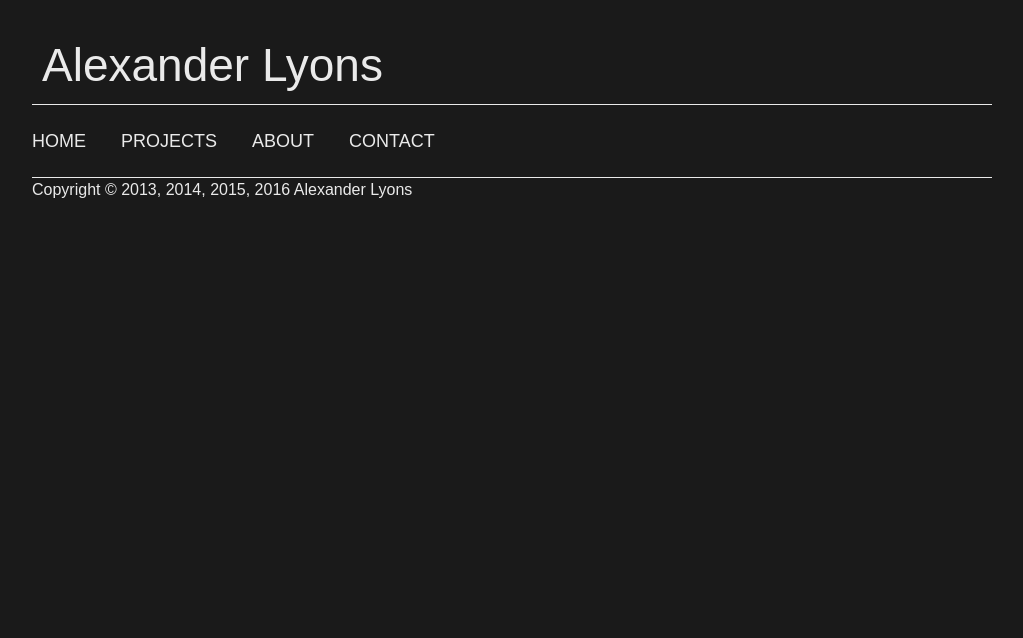
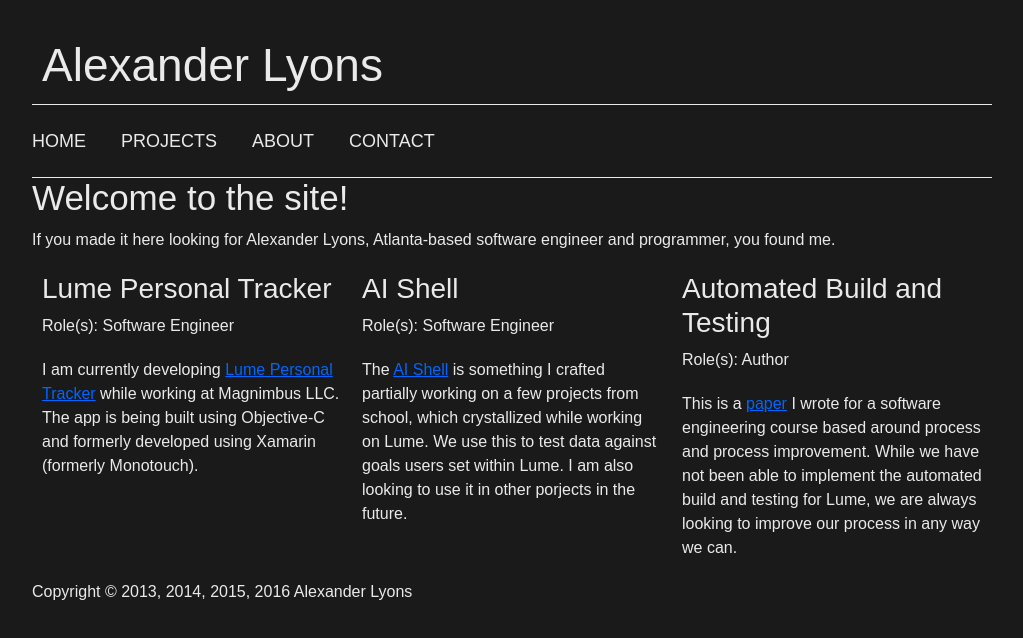
Before and after one commit to alyons/Lyons_PersonalWebsite, a website: page index.html at #!/home in a window 1280 px wide. Shown: the whole page, without its empty margins (128-1151 px from the left). Drawn offline with nearby package versions, Linux system fonts and the light colour scheme; some packages are replaced by stand-ins of ours.

Commit message:
Update home.html
 - Remove unnecessary ng attibutes

```diff
--- a/home.html
+++ b/home.html
@@ -1,4 +1,4 @@
-<div ng-include src="templateUrl">
+<div>
   <h2>Welcome to the site!</h2>
   <p>
     If you made it here looking for Alexander Lyons, Atlanta-based software engineer and programmer, you found me.
```
